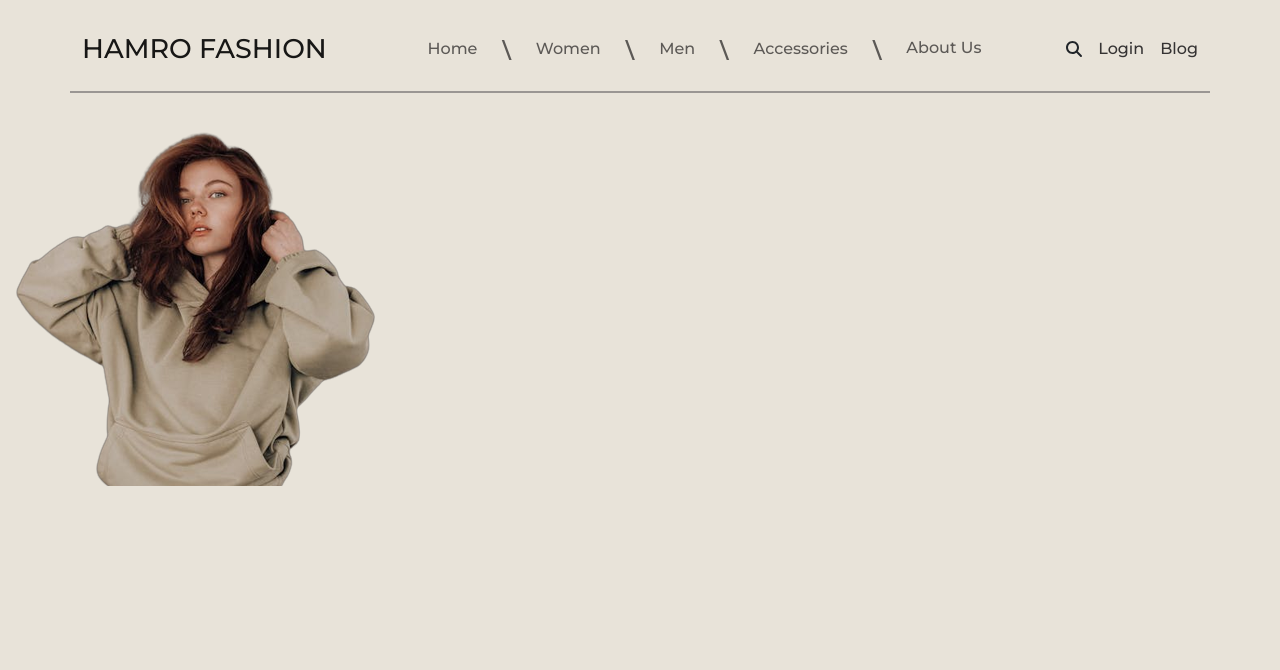
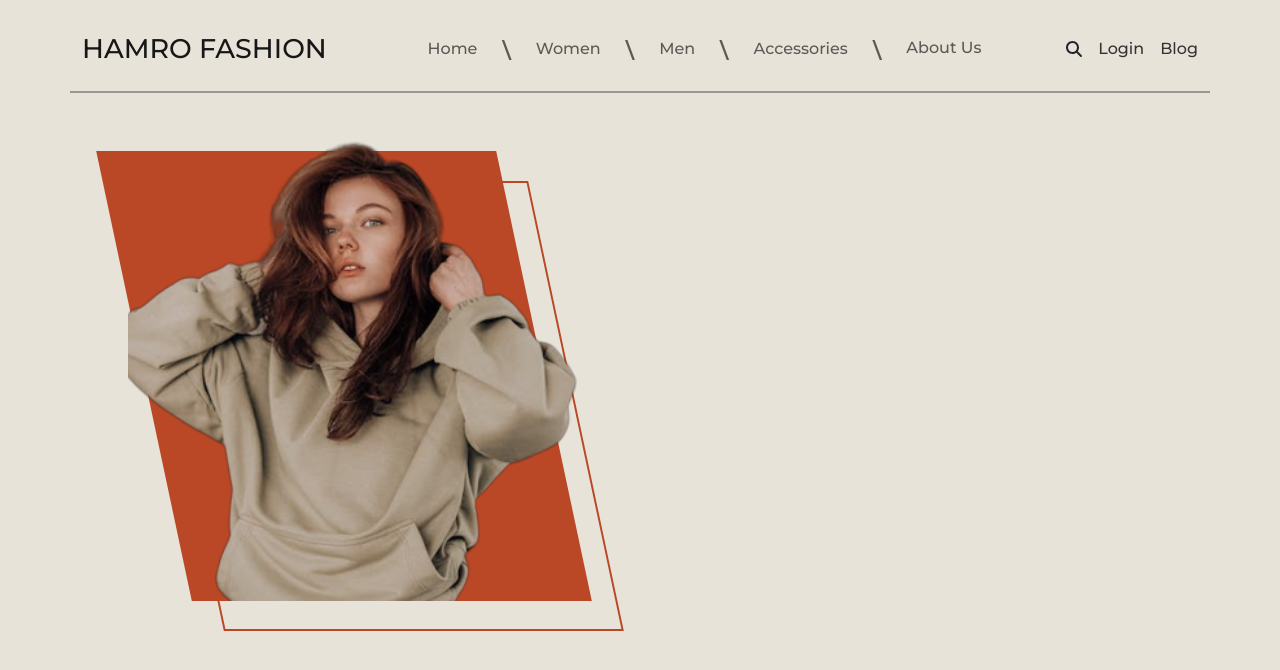
Before and after one commit to Seedorf-Rai/Fashion-Store, a Vue app: page / in a window 1280 px wide. Shown: the top 670 px of the page. Built offline with nearby package versions, Linux system fonts and the light colour scheme.

Commit message:
hero left image added wirh border and bg

```diff
--- a/src/views/HomeView.vue
+++ b/src/views/HomeView.vue
@@ -5,8 +5,10 @@
     <!-- Hero Section -->
     <div class="container-fluid">
       <div class="row">
-        <div class="col-md-">
-          <img src="/images/hoodie2.png" alt="">
+        <div class="col-md-5  hero-left ">
+           <div class="hero-bg-color "></div>
+           <div class="hero-right-outline"></div>
+          <img src="/images/hoodie2.png" class="hero-img" alt="">
         </div>
       </div>
     </div>
@@ -22,5 +24,33 @@ export default {
 </script>
 
 <style>
-
+.hero-img{
+  width: 450px;
+  height: 500px;
+  object-fit: cover;
+  z-index: 100000;
+  position: absolute;
+  left: 24%;
+}
+.hero-bg-color{
+  background:#ba4826;
+  transform: skew(12deg);
+  position: absolute;
+  height: 450px;
+  width: 400px;
+  top: 50px;
+  left: 27%;
+}
+.hero-right-outline{
+  border: 2px solid #ba4826;
+  transform: skew(12deg);
+  position: absolute;
+  height: 450px;
+  width: 400px;
+  top: 80px ;
+  left: 33%;
+}
+.hero-left{
+  position: relative;
+}
 </style>
```
